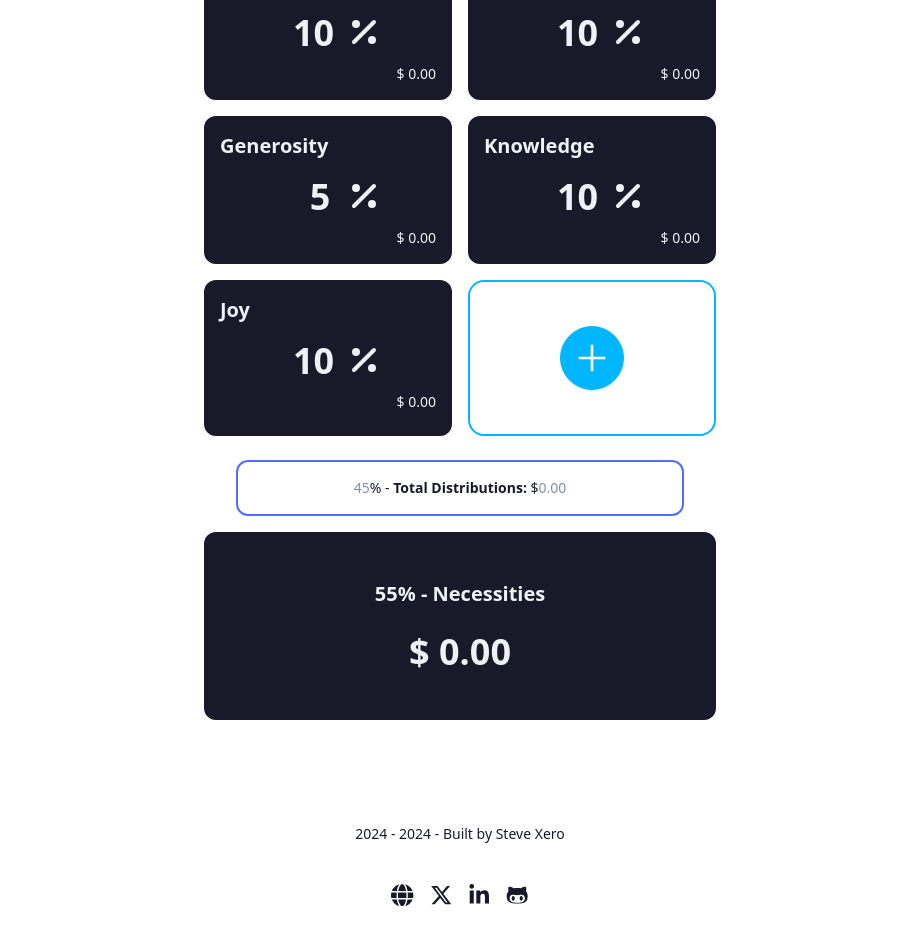
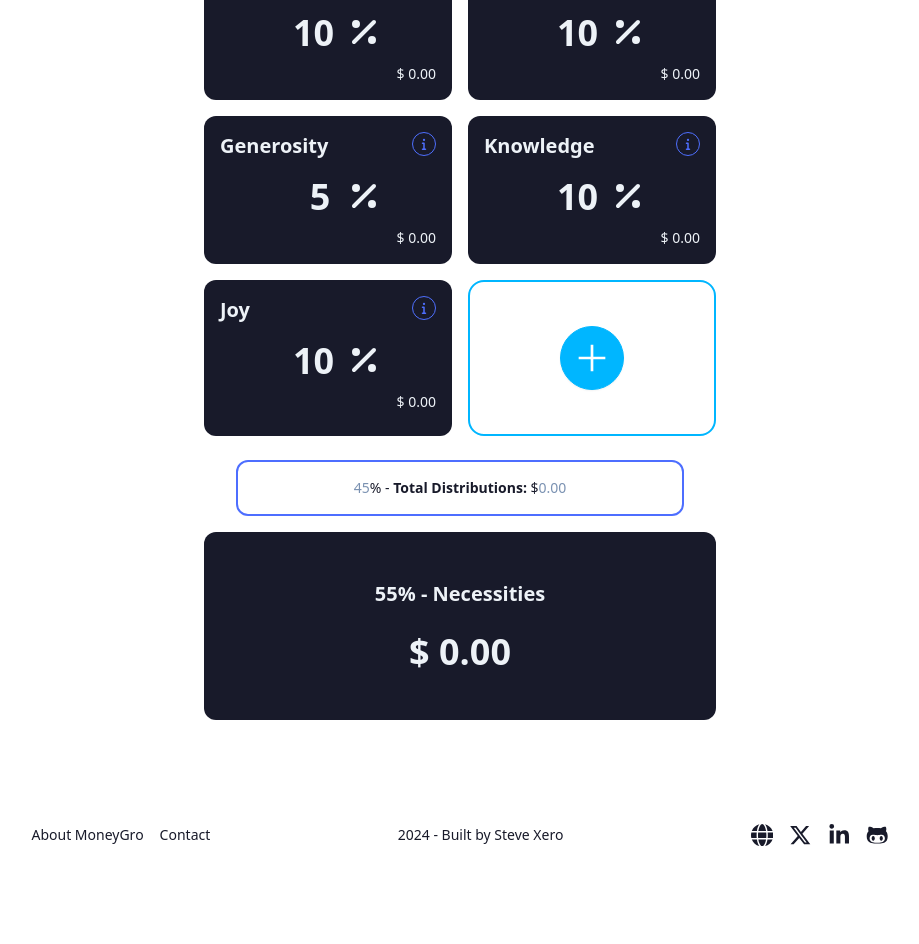
Before and after one commit to stevexero/MoneyGro, a React (Vite) app: page / in a window 1280 px wide. Shown: the part 440-1384 px from the top of the page, without its empty margins (180-1099 px from the left). After the commit the page ends 1326 px from the top, so only its background shows below. Built offline with nearby package versions, Linux system fonts and the light colour scheme.

Commit message:
Added jar info

```diff
--- a/src/components/Footer.tsx
+++ b/src/components/Footer.tsx
@@ -7,9 +7,14 @@ import {
 
 const Footer = () => {
   return (
-    <footer className='footer footer-center text-base-content rounded p-10'>
+    <footer className='footer footer-center sm:flex sm:flex-row sm:justify-evenly p-10'>
+      <nav className='grid grid-flow-col gap-4'>
+        <a className='link link-hover'>About MoneyGro</a>
+        <a className='link link-hover'>Contact</a>
+      </nav>
       <aside>
-        <p>2024 - {new Date().getFullYear()} - Built by Steve Xero</p>
+        {/* <p>2024 - {new Date().getFullYear()} - Built by Steve Xero</p> TODO: Uncomment when 2025 */}
+        <p>2024 - Built by Steve Xero</p>
       </aside>
       <nav>
         <div className='grid grid-flow-col gap-4'>
--- a/src/components/jars/JarsCard.tsx
+++ b/src/components/jars/JarsCard.tsx
@@ -1,4 +1,5 @@
-import { FaPercent } from 'react-icons/fa6';
+import { useEffect, useMemo, useState } from 'react';
+import { FaPercent, FaInfo } from 'react-icons/fa6';
 import useInputsStore from '../../store';
 
 interface JarsCardProps {
@@ -19,15 +20,50 @@ const JarsCard: React.FC<JarsCardProps> = ({
   const initialAmount = useInputsStore((state) => state.initialAmount);
   const totalDeductions = useInputsStore((state) => state.totalDeductions);
 
+  const [isModalOpen, setIsModalOpen] = useState(false);
+  const [jarName, setJarName] = useState('');
+  const [jarDialog, setJarDialog] = useState('');
+
+  const jarInfo = useMemo(
+    () => ({
+      freedom: 'This will hold the Freedom Jar info',
+      dreams: 'This will hold the Dreams Jar info',
+      generosity: 'This will hold the Generosity Jar info',
+      knowledge: 'This will hold the Knowledge Jar info',
+      joy: 'This will hold the Joy Jar info',
+    }),
+    []
+  );
+
   const initialAmt =
     typeof initialAmount === 'number'
       ? initialAmount
       : parseFloat(initialAmount) || 0;
 
+  const openInfoModal = (jar: string) => {
+    setJarName(jar);
+    setIsModalOpen(true);
+  };
+
+  useEffect(() => {
+    if (jarName in jarInfo) {
+      setJarDialog(jarInfo[jarName as keyof typeof jarInfo]);
+    }
+  }, [jarInfo, jarName]);
+
   return (
+    <>
       <div className='card card-compact bg-neutral text-neutral-content rounded-xl'>
         <div className='card-body'>
+          <div className='flex flex-row items-start justify-between'>
             <h2 className='card-title'>{jarTitle}</h2>
+            <button
+              className='btn btn-outline btn-xs btn-circle btn-primary'
+              onClick={() => openInfoModal(jarId)}
+            >
+              <FaInfo />
+            </button>
+          </div>
           <div className='w-full flex justify-center items-center'>
             <input
               type='number'
@@ -50,6 +86,29 @@ const JarsCard: React.FC<JarsCardProps> = ({
           </div>
         </div>
       </div>
+
+      {/* Jar Info Modal */}
+      {isModalOpen && (
+        <dialog
+          id='jar_info_modal'
+          className='modal bg-primary bg-opacity-30'
+          open
+        >
+          <div className='modal-box rounded-xl'>
+            <h3 className='font-bold text-lg'>The {jarTitle} Jar</h3>
+            <p className='py-4'>{jarDialog}</p>
+            <div className='modal-action'>
+              <button
+                className='btn btn-primary btn-outline rounded-xl'
+                onClick={() => setIsModalOpen(false)}
+              >
+                Close
+              </button>
+            </div>
+          </div>
+        </dialog>
+      )}
+    </>
   );
 };
 
```
Lines whose indentation alone changed are shown as unchanged.
